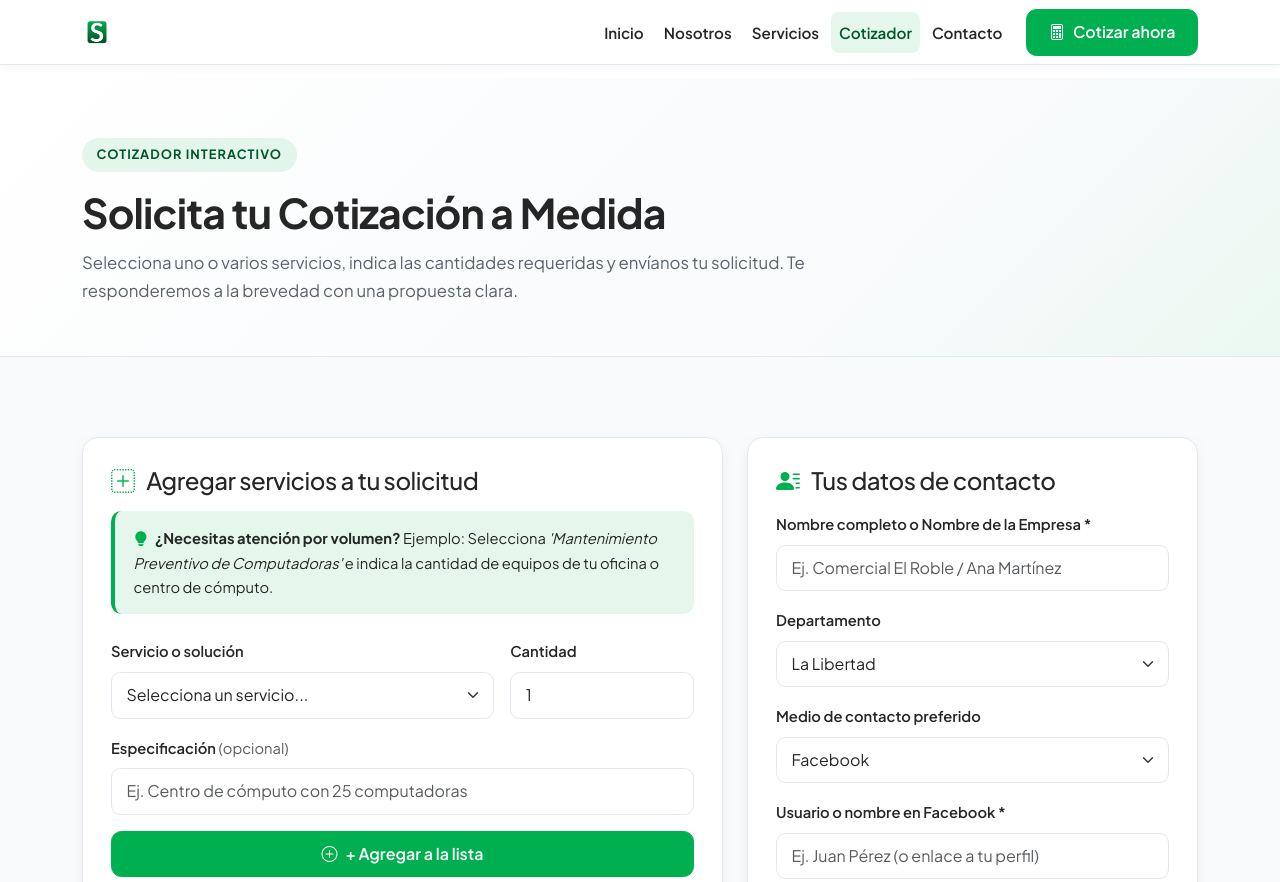
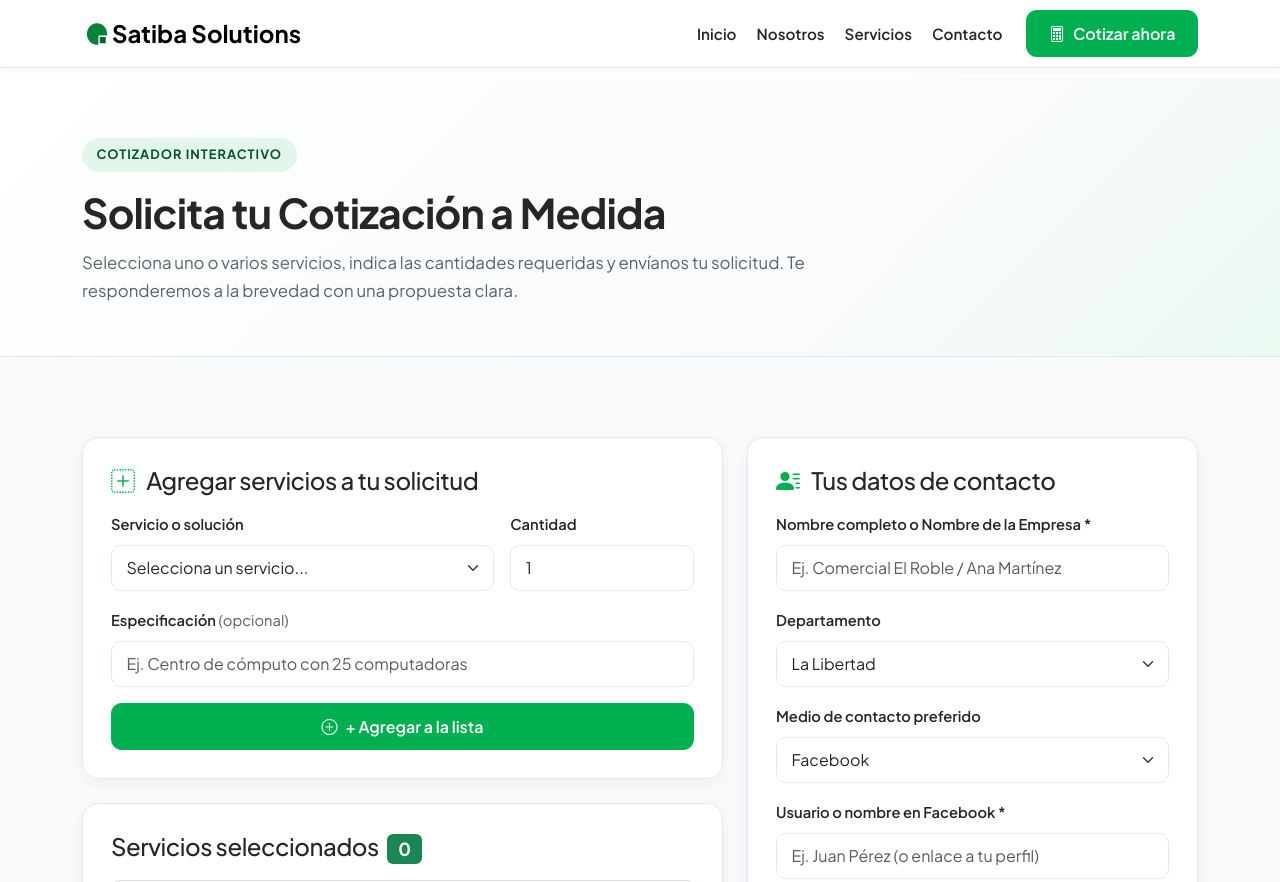
Before and after one commit to meeb50/satiba, a plain HTML site: page cotizador.html in a window 1280 px wide. Shown: the top 882 px of the page. Drawn offline with nearby package versions, Linux system fonts and the light colour scheme; some packages are replaced by stand-ins of ours; a script that the page names is missing.

Commit message:
Mejoras manuales

```diff
--- a/cotizador.html
+++ b/cotizador.html
@@ -40,10 +40,10 @@
                 Agregar servicios a tu solicitud
               </h2>
 
-              <div class="quote-guide-box mb-4">
+              <!-- <div class="quote-guide-box mb-4">
                 <i class="bi bi-lightbulb-fill text-satiba-primary me-1"></i>
                 <strong>¿Necesitas atención por volumen?</strong> Ejemplo: Selecciona <em>'Mantenimiento Preventivo de Computadoras'</em> e indica la cantidad de equipos de tu oficina o centro de cómputo.
-              </div>
+              </div> -->
 
               <div class="row g-3">
                 <div class="col-md-8">
--- a/js/main.js
+++ b/js/main.js
@@ -173,7 +173,7 @@
       { href: 'index.html', label: 'Inicio' },
       { href: 'nosotros.html', label: 'Nosotros' },
       { href: 'servicios.html', label: 'Servicios' },
-      { href: 'cotizador.html', label: 'Cotizador' },
+      // { href: 'cotizador.html', label: 'Cotizador' },
       { href: 'contacto.html', label: 'Contacto' }
     ];
 
@@ -191,8 +191,8 @@
     container.innerHTML = `
       <nav class="navbar navbar-expand-lg fixed-top satiba-navbar" aria-label="Navegación principal">
         <div class="container">
-          <a class="navbar-brand satiba-brand" href="index.html">
-            <img src="/assets/logo.webp" alt="Bootstrap" width="30" height="24">
+          <a class="navbar-brand satiba-brand fw-bold fs-4" href="index.html">
+            <img src="./assets/icono.svg" alt="Satiba Solutions" width="30" height="24">Satiba Solutions
           </a>
           <button class="navbar-toggler border-0 shadow-none" type="button" data-bs-toggle="collapse" data-bs-target="#satibaNavCollapse" aria-controls="satibaNavCollapse" aria-expanded="false" aria-label="Abrir menú">
             <span class="navbar-toggler-icon"></span>
@@ -221,13 +221,14 @@
     const { SITE_CONFIG } = window.SatibaConfig;
     const year = new Date().getFullYear();
 
+    // ${getLogoHorizontalSvg('footerLogoGrad')}
     container.innerHTML = `
       <footer class="satiba-footer">
         <div class="container">
           <div class="row g-4">
             <div class="col-lg-4">
-              <a href="index.html" class="d-inline-block mb-3">
-                ${getLogoHorizontalSvg('footerLogoGrad')}
+              <a href="index.html" class="d-inline-block mb-3 fw-bold fs-5">
+                Satiba Solutions
               </a>
               <p class="mb-2">
                 Soluciones tecnológicas confiables en desarrollo de software, sitios web, redes y soporte técnico especializado en El Salvador.
```
Also changed, not shown: index.html (+2 -2 lines), assets/favicon.svg, assets/icono.png (added), assets/icono.svg (added).
